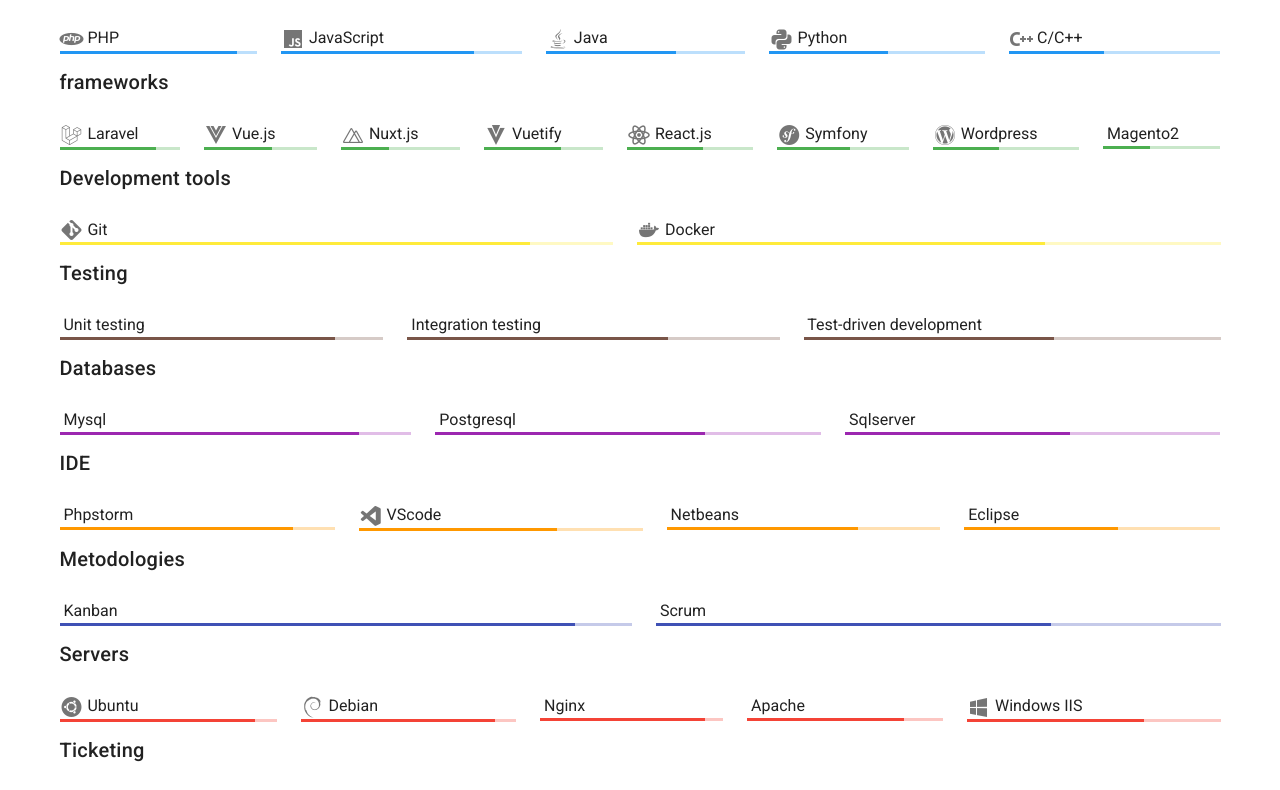
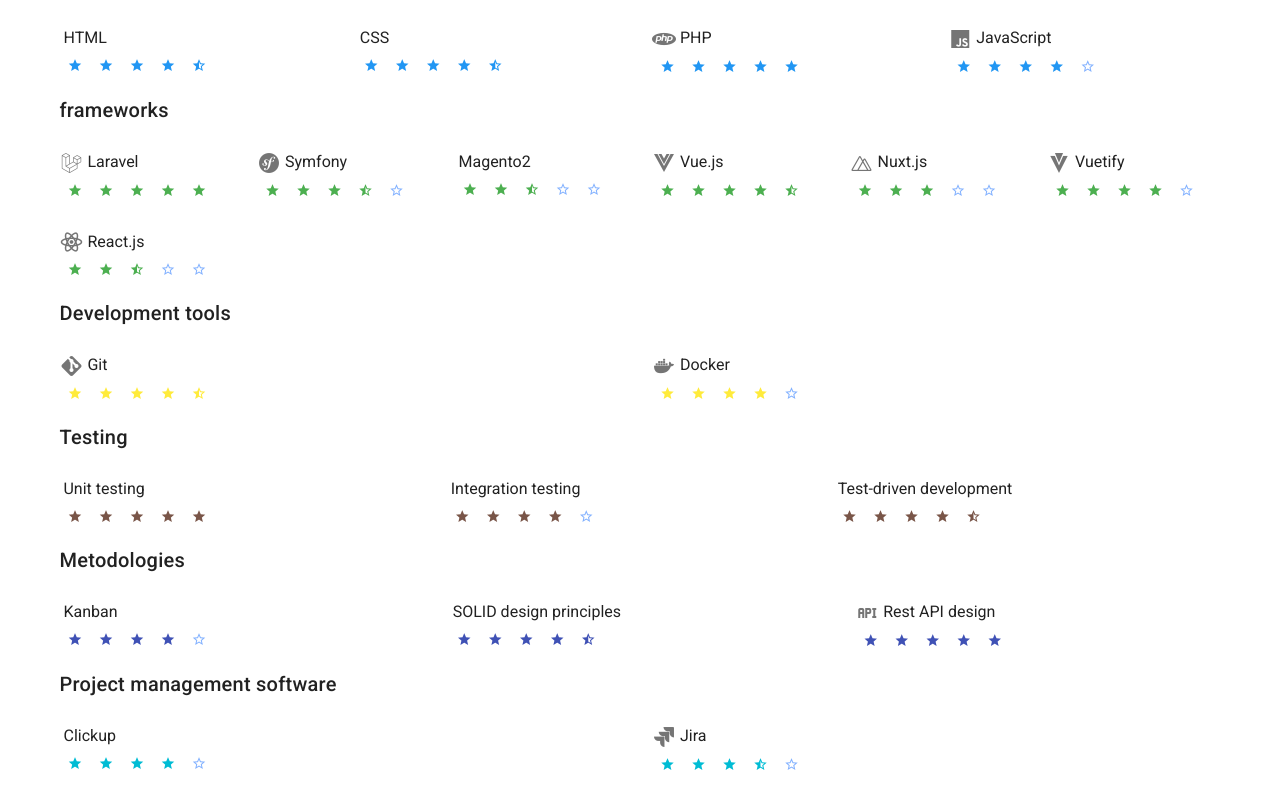
Before and after one commit to mpont91/cv-temp, a Nuxt app: page /skills in a window 1280 px wide. Shown: the part 630-1420 px from the top of the page. Built offline with nearby package versions, Linux system fonts and the light colour scheme.

Commit message:
feat: improve skills

```diff
--- a/blocks/SkillsBlock.vue
+++ b/blocks/SkillsBlock.vue
@@ -16,23 +16,16 @@
           lg="auto"
           class="grow"
         >
-          <v-tooltip bottom>
-            <template #activator="{ on, attrs }">
-              <div class="align-center" v-bind="attrs" v-on="on">
-                <v-icon>
-                  {{ item.icon }}
-                </v-icon>
-                {{ item.title }}
-              </div>
-              <v-progress-linear
-                :color="skill.color"
-                class="progress"
-                height="3"
-                :value="item.value"
-              />
-            </template>
-            <span>{{ item.value }}%</span>
-          </v-tooltip>
+          <v-icon>{{ item.icon }}</v-icon>
+          {{ item.title }}
+          <v-rating
+            :color="skill.color"
+            readonly
+            half-increments
+            length="5"
+            size="15"
+            :value="item.value"
+          ></v-rating>
         </v-col>
       </v-row>
     </v-container>
@@ -55,29 +48,24 @@
           color: 'blue',
           items: [
             {
+              title: 'HTML',
+              icon: 'mdi-language-html',
+              value: 4.5,
+            },
+            {
+              title: 'CSS',
+              icon: 'mdi-language-css',
+              value: 4.5,
+            },
+            {
               title: 'PHP',
               icon: 'mdi-language-php',
-              value: 90,
+              value: 5,
             },
             {
               title: 'JavaScript',
               icon: 'mdi-language-javascript',
-              value: 80,
-            },
-            {
-              title: 'Java',
-              icon: 'mdi-language-java',
-              value: 65,
-            },
-            {
-              title: 'Python',
-              icon: 'mdi-language-python',
-              value: 55,
-            },
-            {
-              title: 'C/C++',
-              icon: 'mdi-language-cpp',
-              value: 45,
+              value: 4,
             },
           ],
         },
@@ -88,42 +76,37 @@
             {
               title: 'Laravel',
               icon: 'mdi-laravel',
-              value: 80,
+              value: 5,
+            },
+            {
+              title: 'Symfony',
+              icon: 'mdi-symfony',
+              value: 3.5,
+            },
+            {
+              title: 'Magento2',
+              icon: 'mdi-magento2',
+              value: 2.5,
             },
             {
               title: 'Vue.js',
               icon: 'mdi-vuejs',
-              value: 60,
+              value: 4.5,
             },
             {
               title: 'Nuxt.js',
               icon: 'mdi-nuxt',
-              value: 40,
+              value: 3,
             },
             {
               title: 'Vuetify',
               icon: 'mdi-vuetify',
-              value: 65,
+              value: 4,
             },
             {
               title: 'React.js',
               icon: 'mdi-react',
-              value: 60,
-            },
-            {
-              title: 'Symfony',
-              icon: 'mdi-symfony',
-              value: 55,
-            },
-            {
-              title: 'Wordpress',
-              icon: 'mdi-wordpress',
-              value: 45,
-            },
-            {
-              title: 'Magento2',
-              icon: 'mdi-magento2',
-              value: 40,
+              value: 2.5,
             },
           ],
         },
@@ -134,12 +117,12 @@
             {
               title: 'Git',
               icon: 'mdi-git',
-              value: 85,
+              value: 4.5,
             },
             {
               title: 'Docker',
               icon: 'mdi-docker',
-              value: 70,
+              value: 4,
             },
           ],
         },
@@ -152,64 +135,17 @@
             {
               title: 'Unit testing',
               icon: 'mdi-unit-testing',
-              value: 85,
+              value: 5,
             },
             {
               title: 'Integration testing',
               icon: 'mdi-integration-testing',
-              value: 70,
+              value: 4,
             },
             {
               title: 'Test-driven development',
               icon: 'mdi-test-driven',
-              value: 60,
-            },
-          ],
-        },
-        {
-          name: 'Databases',
-          color: 'purple',
-          items: [
-            {
-              title: 'Mysql',
-              icon: 'mdi-mysql',
-              value: 85,
-            },
-            {
-              title: 'Postgresql',
-              icon: 'mdi-postgresql',
-              value: 70,
-            },
-            {
-              title: 'Sqlserver',
-              icon: 'mdi-sqlserver',
-              value: 60,
-            },
-          ],
-        },
-        {
-          name: 'IDE',
-          color: 'orange',
-          items: [
-            {
-              title: 'Phpstorm',
-              icon: 'mdi-phpstorm',
-              value: 85,
-            },
-            {
-              title: 'VScode',
-              icon: 'mdi-microsoft-visual-studio-code',
-              value: 70,
-            },
-            {
-              title: 'Netbeans',
-              icon: 'mdi-netbeans',
-              value: 70,
-            },
-            {
-              title: 'Eclipse',
-              icon: 'mdi-eclipse',
-              value: 60,
+              value: 4.5,
             },
           ],
         },
@@ -220,59 +156,33 @@
             {
               title: 'Kanban',
               icon: 'mdi-kanban',
-              value: 90,
+              value: 4,
             },
             {
-              title: 'Scrum',
-              icon: 'mdi-scrum',
-              value: 70,
+              title: 'SOLID design principles',
+              icon: '',
+              value: 4.5,
+            },
+            {
+              title: 'Rest API design',
+              icon: 'mdi-api',
+              value: 5,
             },
           ],
         },
         {
-          name: 'Servers',
-          color: 'red',
-          items: [
-            {
-              title: 'Ubuntu',
-              icon: 'mdi-ubuntu',
-              value: 90,
-            },
-            {
-              title: 'Debian',
-              icon: 'mdi-debian',
-              value: 90,
-            },
-            {
-              title: 'Nginx',
-              icon: 'mdi-nginx',
-              value: 90,
-            },
-            {
-              title: 'Apache',
-              icon: 'mdi-apache',
-              value: 80,
-            },
-            {
-              title: 'Windows IIS',
-              icon: 'mdi-microsoft-windows',
-              value: 70,
-            },
-          ],
-        },
-        {
-          name: 'Ticketing',
+          name: 'Project management software',
           color: 'cyan',
           items: [
             {
               title: 'Clickup',
               icon: 'mdi-clickup',
-              value: 80,
+              value: 4,
             },
             {
               title: 'Jira',
               icon: 'mdi-jira',
-              value: 70,
+              value: 3.5,
             },
           ],
         },
```
